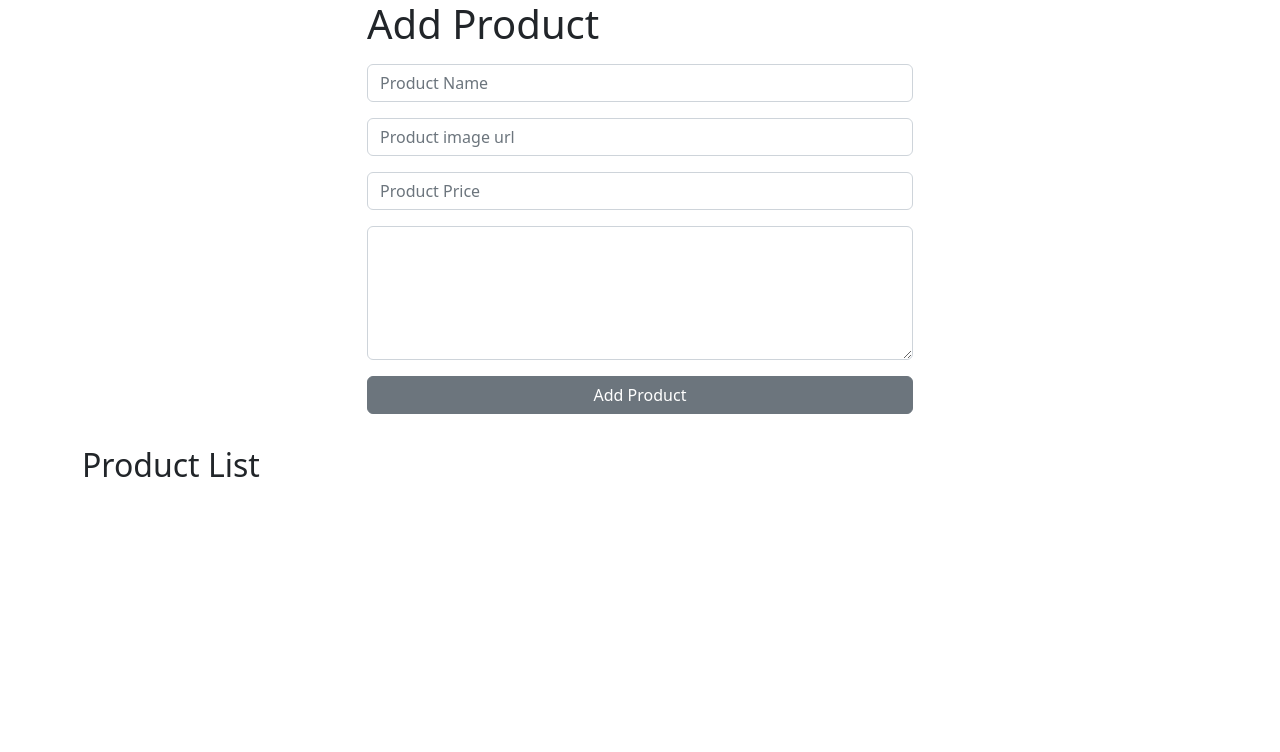
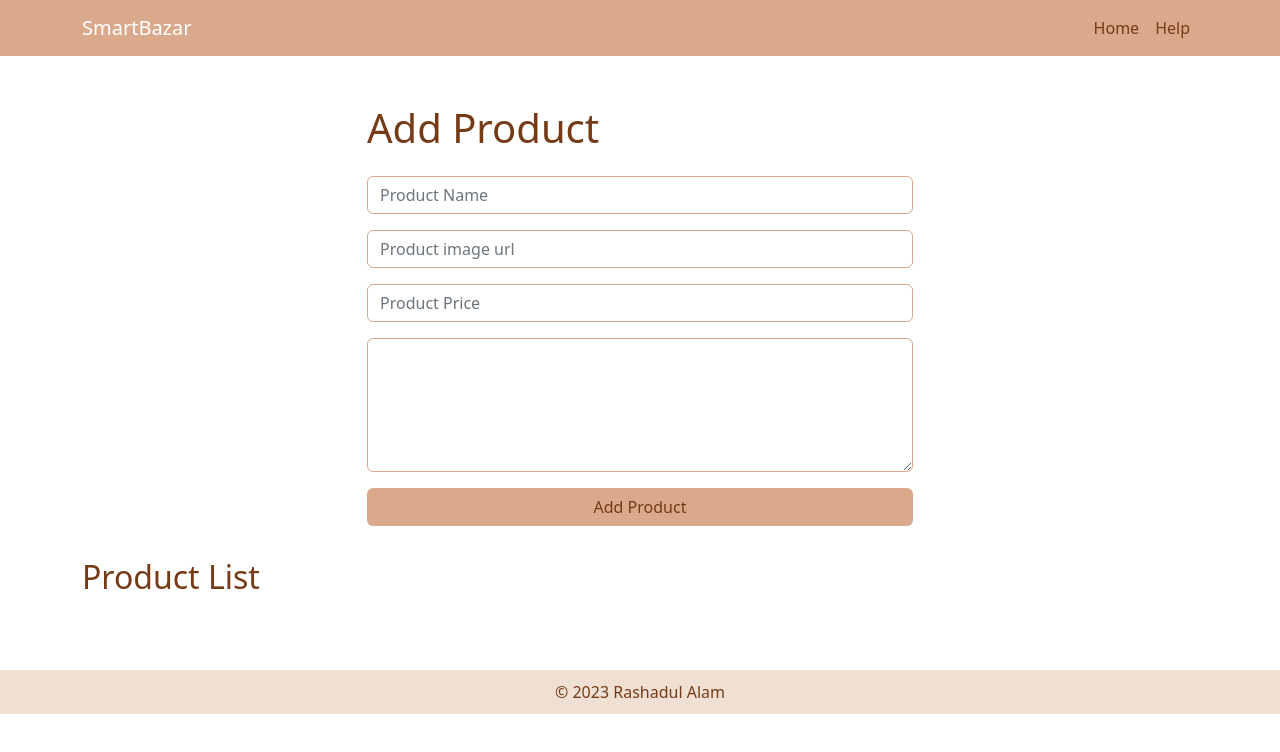
Before and after one commit to rashadulalam/javascript-shope, a plain HTML site: page index.html in a window 1280 px wide. Drawn offline with nearby package versions, Linux system fonts and the light colour scheme.

Commit message:
Styling Fixes

```diff
--- a/index.html
+++ b/index.html
@@ -3,11 +3,33 @@
   <head>
     <meta charset="utf-8">
     <meta name="viewport" content="width=device-width, initial-scale=1">
-    <title>Shop</title>
+    <title>SmartBazar | Shop</title>
     <link href="https://cdn.jsdelivr.net/npm/bootstrap@5.2.3/dist/css/bootstrap.min.css" rel="stylesheet" integrity="sha384-rbsA2VBKQhggwzxH7pPCaAqO46MgnOM80zW1RWuH61DGLwZJEdK2Kadq2F9CUG65" crossorigin="anonymous">
+    <link rel="stylesheet" href="style.css">
   </head>
-  <body>
+  <header>
+    <!-- Header area -->
+    <header class="header-area mb-5">
+        <nav class="navbar navbar-expand-lg navbar-dark">
+            <div class="container">
+            <a class="navbar-brand" href="#">SmartBazar</a>
+            <button class="navbar-toggler" type="button" data-toggle="collapse" data-target="#navbarSupportedContent" aria-controls="navbarSupportedContent" aria-expanded="false" aria-label="Toggle navigation">
+            <span class="navbar-toggler-icon"></span>
+            </button>
 
+            <div class="collapse navbar-collapse" id="navbarSupportedContent">
+                <ul class="navbar-nav ms-auto">
+                    <li class="nav-item active">
+                        <a class="nav-link" href="#">Home <span class="sr-only"></span></a>
+                    </li>
+                    <li class="nav-item">
+                        <a class="nav-link" href="#">Help <span class="sr-only"></span></a>
+                    </li>
+                </ul>
+            </div>
+            </div>
+        </nav>
+    </header>
     <main class="main-area">
         <div class="container">
             <div class="row">
@@ -15,7 +37,7 @@
                     <h1>Add Product</h1>
 
                     <!-- Product Add Form -->
-                    <form id="add-product" class="mt-3">
+                    <form id="add-product" class="mt-4">
 
                         <div class="mb-3 ">
                             <input type="text" id="product_name" placeholder="Product Name" class="form-control" required>
@@ -34,7 +56,7 @@
                         </div>
 
                         <div class="mb-3">
-                            <button class="btn btn-secondary w-100" type="submit">Add Product</button>
+                            <button class="btn w-100 text-white" type="submit" style="background-color: #DAA98B;">Add Product</button>
                         </div>
                     </form>
 
@@ -49,7 +71,9 @@
         </div>
     </main>
 
-
+    <footer class="footer-area mt-5 text-center ">
+        <p class="text-bold">&copy; 2023 Rashadul Alam</p>
+    </footer>
 
 
     <script src="https://cdn.jsdelivr.net/npm/bootstrap@5.2.3/dist/js/bootstrap.bundle.min.js" integrity="sha384-kenU1KFdBIe4zVF0s0G1M5b4hcpxyD9F7jL+jjXkk+Q2h455rYXK/7HAuoJl+0I4" crossorigin="anonymous"></script>
--- a/style.css
+++ b/style.css
@@ -0,0 +1,38 @@
+/* navbar design */
+.header-area {
+    background-color: #DAA98B;
+}
+
+.header-area .nav-link {
+    color: #753b17;
+}
+
+#add-product input,
+#add-product textarea {
+    outline: none !important;
+    box-shadow: none;
+    border: 1px solid #DAA98B;
+    color: #753b17;
+}
+
+#add-product button {
+    color: #753b17 !important;
+}
+#add-product button:hover {
+    color: #fff !important;
+}
+
+.main-area h1,
+.main-area h2 {
+    color: #753b17;
+    margin-bottom: 10px;
+}
+
+.footer-area {
+    background-color: #F0E0D3;
+    padding: 10px 0;
+}
+.footer-area p {
+    margin-bottom: 0;
+    color: #753b17;
+}
```
